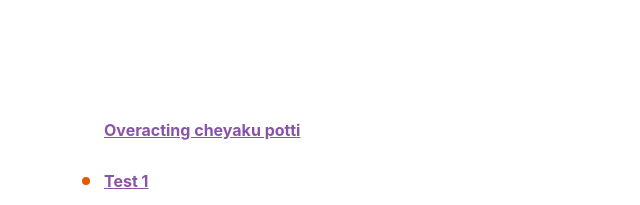
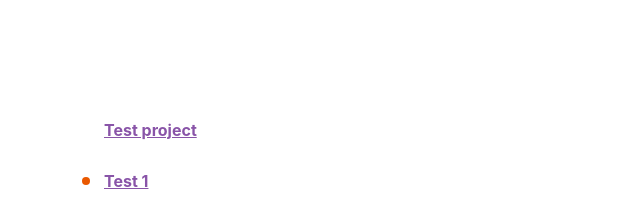
Before and after one commit to veerarajuthuta/gatsbyyest, a Gatsby site: page / in a window 1280 px wide. Shown: the top 205 px of the page, without its empty margins (0-640 px from the left). Built offline with nearby package versions, Linux system fonts and the light colour scheme; Gatsby itself is replaced by a stand-in of ours.

Commit message:
test desc change

```diff
--- a/src/pages/index.js
+++ b/src/pages/index.js
@@ -57,7 +57,7 @@ const descriptionStyle = {
 }
 
 const docLink = {
-  text: "Overacting cheyaku potti",
+  text: "Test project",
   url: "https://www.gatsbyjs.com/docs/",
   color: "#8954A8",
 }
```
